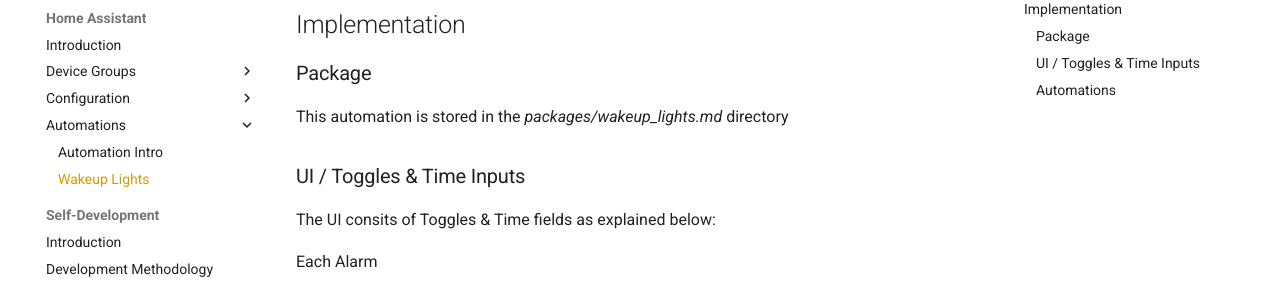
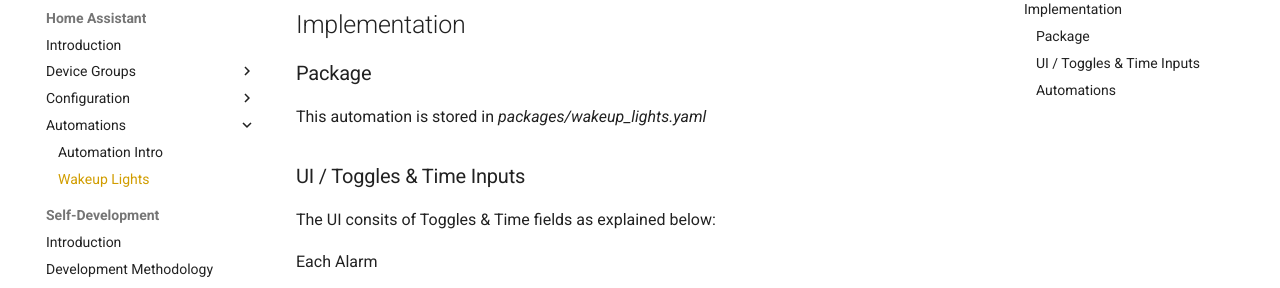
Before and after one commit to OStillman/HomeAssistant-Public, an MkDocs documentation site: the page built from docs/home-assistant/automations/wakeup_lights.md, in a window 1280 px wide and 900 px high, scrolled down 947 px. Shown: the part 153-441 px from the top of the window. Built offline with MkDocs 1.6.1 and Material for MkDocs 9.7.7, drawn with Linux system fonts in a browser that asks for light colours; comment, search, counter and statistics services are not loaded.

Commit message:
Update package file name

```diff
--- a/docs/home-assistant/automations/wakeup_lights.md
+++ b/docs/home-assistant/automations/wakeup_lights.md
@@ -15,7 +15,7 @@ Prior to the automation, this used to run from the Hue app. Although this worked
 
 ### Package
 
-This automation is stored in the *packages/wakeup_lights.md* directory
+This automation is stored in *packages/wakeup_lights.yaml*
 
 ### UI / Toggles & Time Inputs
 The UI consits of Toggles & Time fields as explained below:
```
